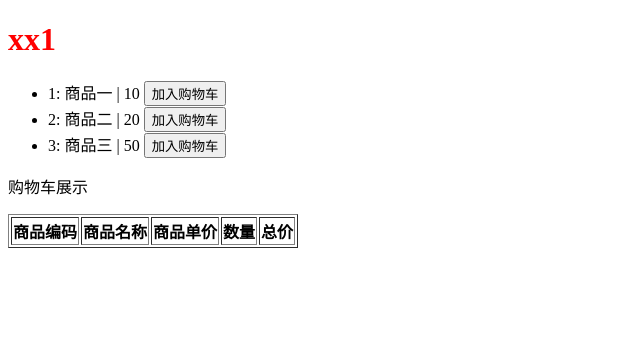
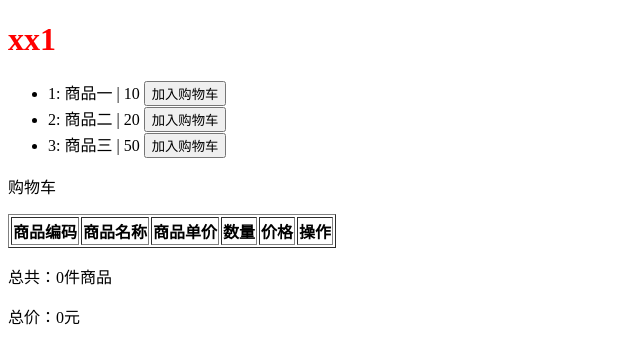
Before and after one commit to oral0717/VuePractices, a Vue app in the folder kkb/: page / in a window 1280 px wide. Shown: the top 364 px of the page, without its empty margins (0-640 px from the left). Built offline with nearby package versions, Linux system fonts and the light colour scheme.

Commit message:
增加购物车功能操作功能

```diff
--- a/kkb/src/App.vue
+++ b/kkb/src/App.vue
@@ -7,30 +7,16 @@
         <button @click="addCart(index)">加入购物车</button>
       </li>
     </ul>
-    <p>购物车展示</p>
-    <table border="1">
-      <thead>
-        <th>商品编码</th>
-        <th>商品名称</th>
-        <th>商品单价</th>
-        <th>数量</th>
-        <th>总价</th>
-      </thead>
-      <tbody>
-        <tr v-for="good in cart" :key="good.id">
-          <td>{{good.id}}</td>
-          <td>{{good.text}}</td>
-          <td>{{good.price}}</td>
-          <td>{{good.count}}</td>
-          <td>{{good.price*good.count}}</td>
-        </tr>
-      </tbody>
-    </table>
+    <Cart :cartArr="cart" @add="onAdd" @reduce="onReduce" @del="onDel"/>
   </div>
 </template>
 
 <script>
+import Cart from './components/Cart'
 export default {
+  components: {
+    Cart
+  },
   data() {
     return {
       count: 1,
@@ -43,6 +29,22 @@ export default {
     }
   },
   methods: {
+    onAdd(arg) {
+      const { index } = arg
+      this.cart[index].count += 1
+    },
+    onReduce(arg) {
+      const { index } = arg
+      if (this.cart[index].count > 1) {
+        this.cart[index].count -= 1
+      } else {
+        console.log('不能更少了')
+      }
+    },
+    onDel(arg){
+      const { index } = arg
+      this.cart.splice(index, 1)
+    },
     addCart(index) {
       let item = this.goods[index]
       let good = this.cart.find(v => v.id === item.id)
--- /dev/null
+++ b/kkb/src/components/Cart.vue
@@ -0,0 +1,59 @@
+<template>
+  <div>
+    <p>购物车</p>
+    <table border="1">
+      <thead>
+        <th>商品编码</th>
+        <th>商品名称</th>
+        <th>商品单价</th>
+        <th>数量</th>
+        <th>价格</th>
+        <th>操作</th>
+      </thead>
+      <tbody>
+        <tr v-for="(good,index) in cartArr" :key="good.id">
+          <td>{{good.id}}</td>
+          <td>{{good.text}}</td>
+          <td>{{good.price}}</td>
+          <td>{{good.count}}</td>
+          <td>{{good.price * good.count}}</td>
+          <td>
+            <button @click="add(index)"> + </button>
+            <button @click="reduce(index)"> - </button>
+            <button @click="del(index)"> x </button>
+          </td>
+        </tr>
+      </tbody>
+    </table>
+    <p>总共：{{totalNumber}}件商品</p>
+    <p>总价：{{total}}元</p>
+  </div>
+</template>
+<script>
+export default {
+  props: ["cartArr"], // 接收父组件传入的数据
+  computed: {
+    totalNumber() {
+      return this.cartArr.reduce((sum, next)=>{
+        return sum += next.count
+      }, 0)
+    },
+    total() {
+      return this.cartArr.reduce((sum, next)=>{
+        return sum += next.price * next.count
+      }, 0)
+    }
+  },
+  methods: {
+    add(i){
+      this.$emit('add', {index: i})
+    },
+    reduce(i) {
+      this.$emit('reduce', {index: i})
+    },
+    del(i) {
+      this.$emit('del', {index:i})
+    }
+  }
+}
+</script>
```
Also changed, not shown: 1 other file (tests, documents, lock files or other folders).
